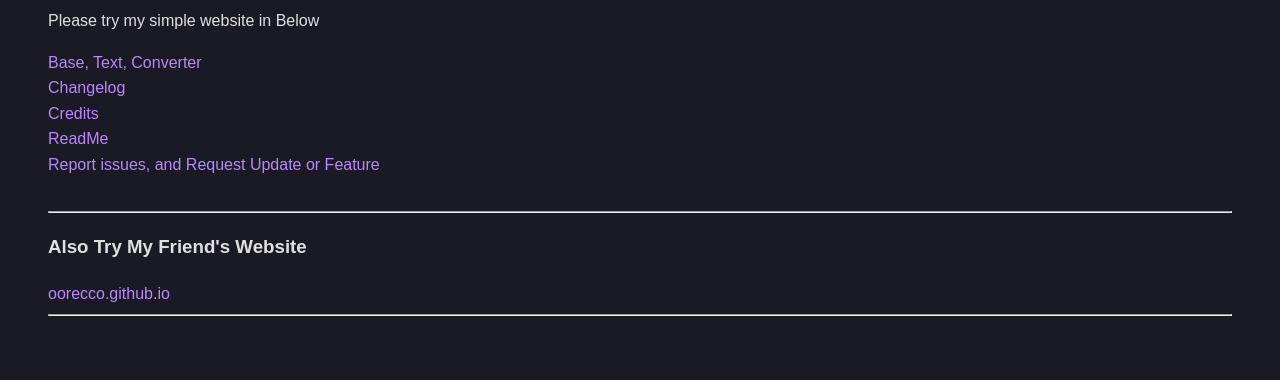
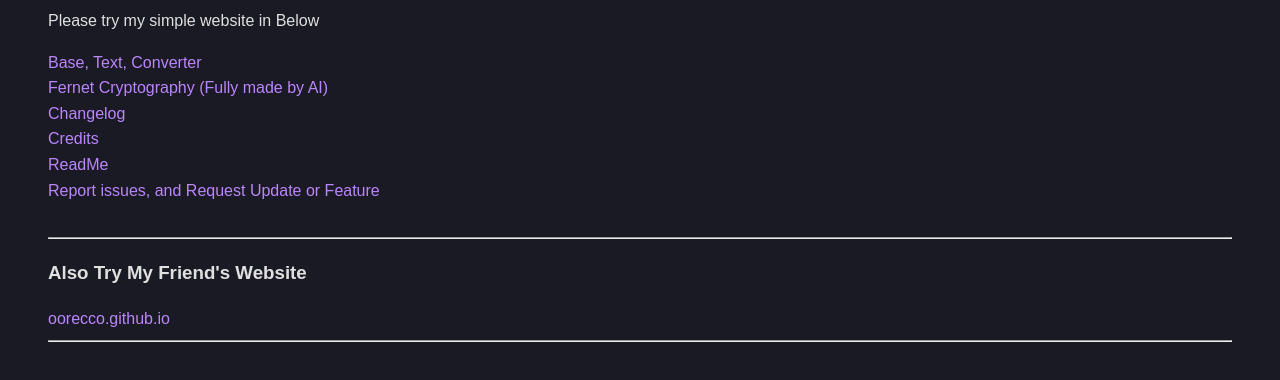
Before and after one commit to I-dont-KnowWho-I-am/Simple-Tools, a plain HTML site: page index.html in a window 1280 px wide. Shown: the part 134-514 px from the top of the page. Drawn offline with Linux system fonts and the light colour scheme.

Commit message:
Update navigation links in index.html
Added a new link for the Cryptography Tool in the navigation.

```diff
--- a/index.html
+++ b/index.html
@@ -17,6 +17,8 @@
             <!-- Ganti href dengan URL tujuan Anda -->
             <a href="Convertion Tools/index.html">Base, Text, Converter</a>
             <br>
+            <a href="Cryptography Tool/index.html">Fernet Cryptography (Fully made by AI)</a>
+            <br>
             <a href="https://github.com/I-dont-KnowWho-I-am/Simple-Tools/blob/master/CHANGELOGS.md">Changelog</a>
             <br>
             <a href="https://github.com/I-dont-KnowWho-I-am/Simple-Tools/blob/master/CREDITS.md">Credits</a>
```
